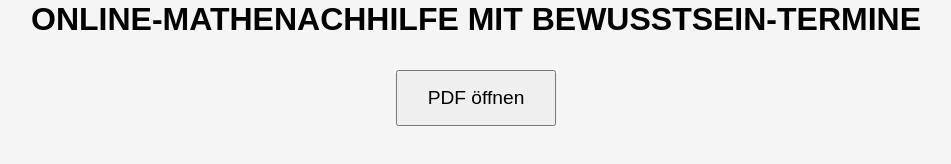
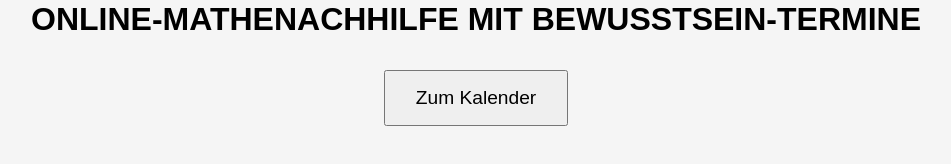
Before and after one commit to Bernhard1995/Terminkalender-ONLINE-MATHENACHHILFE-MIT-BEWUSSTSEIN, a plain HTML site: page index.html in a window 1280 px wide. Shown: the part 456-620 px from the top of the page, without its empty margins (164-1115 px from the left). Drawn offline with Linux system fonts and the light colour scheme.

Commit message:
index.html

```diff
--- a/index.html
+++ b/index.html
@@ -46,7 +46,7 @@
 <body>
   <img src="Firmenlogo.png" alt="Firmenlogo">
   <h1>ONLINE-MATHENACHHILFE MIT BEWUSSTSEIN-TERMINE</h1>
-  <button onclick="window.open('https://drive.google.com/file/d/1CvltwJfArknOPCB-cg8Fg-FvjTJa7oZK/view?usp=sharing','_blank')">PDF öffnen</button>
+  <button onclick="window.open('https://drive.google.com/file/d/1CvltwJfArknOPCB-cg8Fg-FvjTJa7oZK/view?usp=sharing','_blank')">Zum Kalender</button>
 
   <!-- Button für Android PWA-Installation -->
   <button id="installBtn">Zu meinen Apps hinzufügen</button>
```
